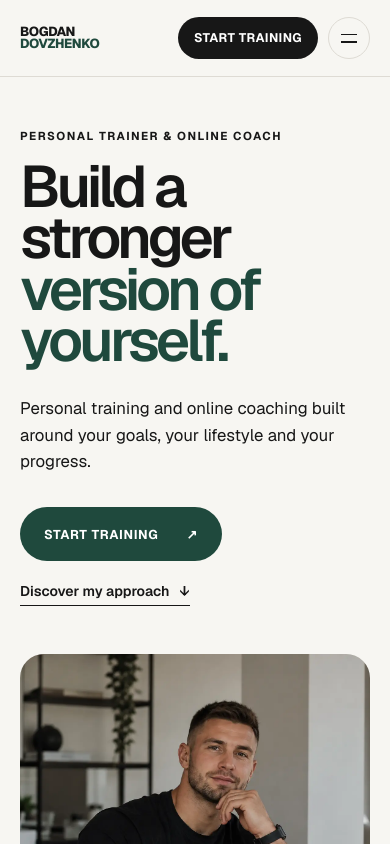
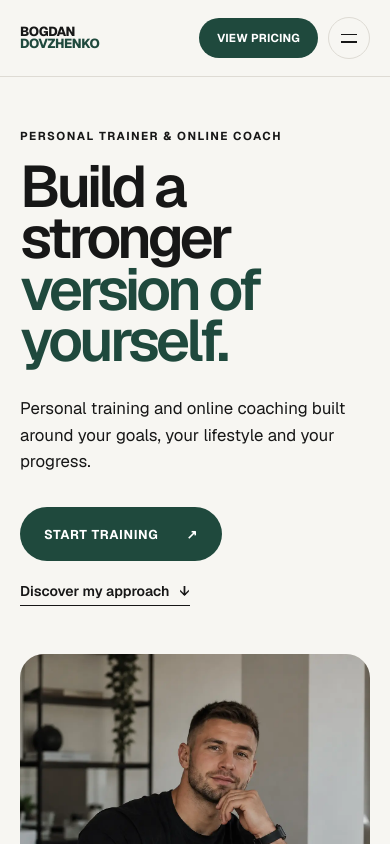
Before and after one commit to JenyaLinx/online-coach-uk, a Next.js app: page / in a window 390 px wide. Shown: the top 844 px of the page. Built offline with nearby package versions, Linux system fonts and the light colour scheme.

Commit message:
Refine pricing, mobile layout and header CTA

```diff
--- a/app/globals.css
+++ b/app/globals.css
@@ -187,25 +187,29 @@ button {
 
 .header-cta {
   display: inline-flex;
-  min-height: 42px;
   align-items: center;
   justify-content: center;
 
-  padding: 0 16px;
-
-  background: var(--foreground);
+  min-height: 40px;
+  padding: 0 18px;
+
+  background: var(--accent);
   color: #ffffff;
 
-  font-size: 0.78rem;
-  font-weight: 650;
+  border-radius: 999px;
+
+  font-size: 0.72rem;
+  font-weight: 700;
+  letter-spacing: 0.02em;
   text-transform: uppercase;
-  letter-spacing: 0.04em;
-
-  border-radius: 999px;
 
   transition:
     background 180ms ease,
     transform 180ms ease;
+}
+
+.header-cta:hover {
+  transform: translateY(-1px);
 }
 
 .header-cta:active {
--- a/components/Header.tsx
+++ b/components/Header.tsx
@@ -48,8 +48,8 @@ export default function Header() {
         </nav>
 
         <div className="header-actions">
-          <a href="#contact" className="header-cta">
-            Start training
+          <a href="#pricing" className="header-cta">
+            View pricing
           </a>
 
           <button
```
